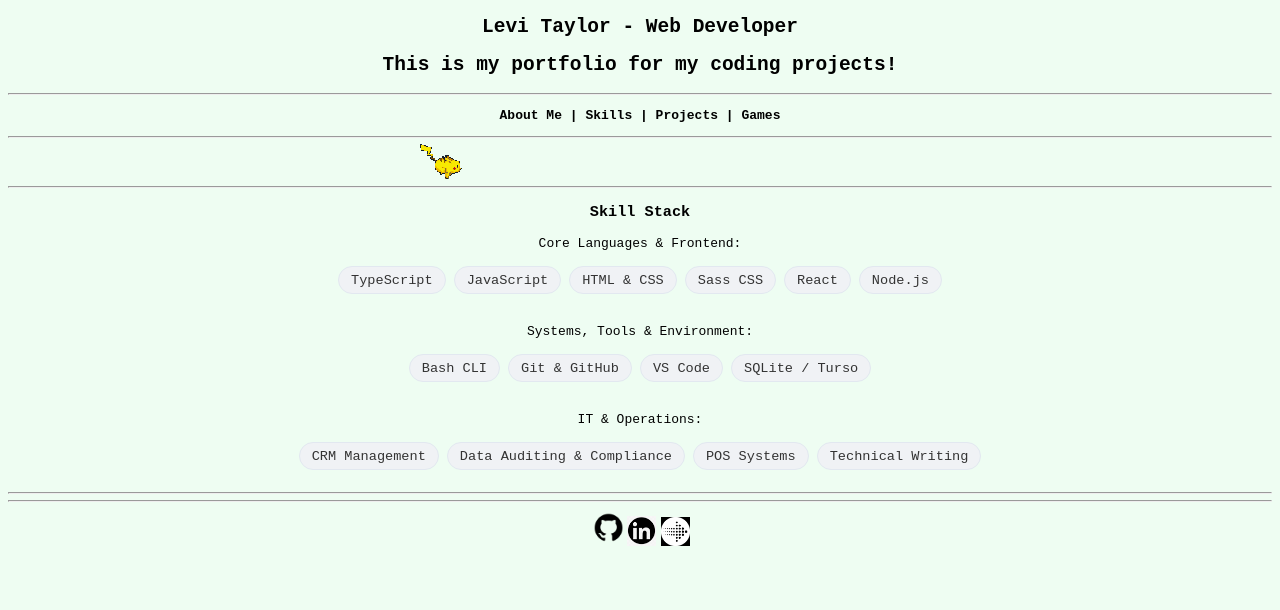
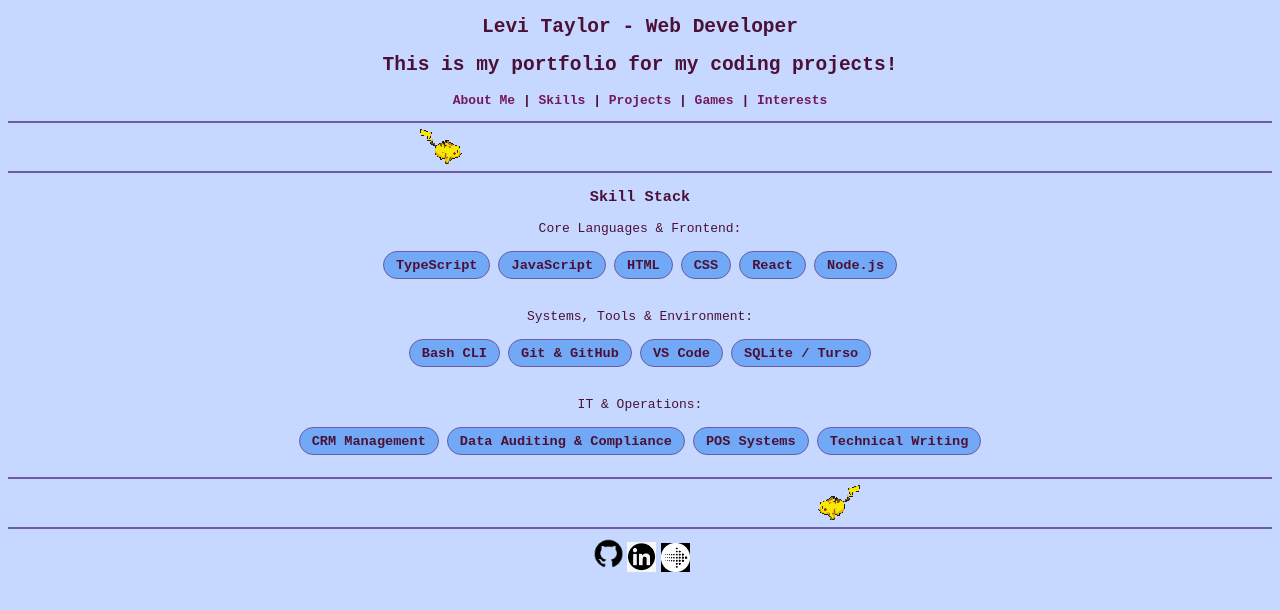
Before and after one commit to Levi-Taylor-Hotoke-26/portfolio, a React (Vite) app: page /skills in a window 1280 px wide. Shown: the top 610 px of the page. Built offline with nearby package versions, Linux system fonts and the light colour scheme.

Commit message:
feat(portfolio): Add all components

```diff
--- a/client/src/components/App.tsx
+++ b/client/src/components/App.tsx
@@ -4,6 +4,7 @@ import AboutMe from '../views/AboutMe.tsx'; // You can extract your About sectio
 import Skills from '../views/Skills.tsx';
 import Projects from '../views/Projects.tsx';
 import Games from '../views/Games.tsx';
+import Interests from '../views/Interests.tsx'
 
 export default function App() {
   return (
@@ -13,7 +14,6 @@ export default function App() {
           <h1>Levi Taylor - Web Developer</h1>
           <h2>This is my portfolio for my coding projects!</h2>
 
-          <hr />
           <nav>
             <p>
               <Link to="/">About Me</Link>
@@ -23,10 +23,11 @@ export default function App() {
               <Link to="/projects">Projects</Link>
               <b> | </b>
               <Link to="/games">Games</Link>
+              <b> | </b>
+              <Link to="/interests">Interests</Link>
             </p>
           </nav>
           <hr />
-
           <div className="pikachu-track">
             <img src="/client/public/images/pikachu-running.gif" alt="Pikachu running" className="pikachu-running" />
           </div>
@@ -40,13 +41,16 @@ export default function App() {
             <Route path="/skills" element={<Skills />} />
             <Route path="/projects" element={<Projects />} />
             <Route path="/games" element={<Games />} />
+            <Route path="/interests" element={<Interests />} />
           </Routes>
         </main>
 
-        <hr />
-        <hr />
-
         <footer>
+          <hr/>
+            <div className="pikachu-track">
+              <img src="/client/public/images/pikachu-running.gif" alt="Pikachu running" className="pikachu-running-flipped" />
+            </div>
+          <hr/>
           <a href="https://github.com/Levi-Taylor-Hotoke-26" target="_blank" rel="noreferrer" style={{ textDecoration: 'none' }}>
             <img width="37px" src="/client/public/images/github-logo.png" alt="GitHub logo" />
           </a>
--- /dev/null
+++ b/client/src/data/interestsData.ts
@@ -0,0 +1,35 @@
+export interface InterestItem {
+  id: string;
+  title: string;
+  imageUrl: string;
+}
+
+export const interestsData = {
+  games: [
+    { id: 'game-1', title: 'Pokemon', imageUrl: 'https://assets.nintendo.com/image/fetch/q_auto/f_auto/https://atum-img-lp1.cdn.nintendo.net/i/c/dc1ae8fc8a0a4eaf9a4a9c69b5dcd52f_1024' },
+    { id: 'game-2', title: 'Animal Crossing New Horizons', imageUrl: 'https://assets.nintendo.com/image/fetch/q_auto/f_auto/https://atum-img-lp1.cdn.nintendo.net/i/c/c52f22a9b96f46df91f1a60482ac02e6_1024' },
+    { id: 'game-3', title: 'Runescape', imageUrl: 'https://encrypted-tbn0.gstatic.com/images?q=tbn:ANd9GcT4plRZxDHJhn6vtvGvz96k1cgKPbFiGa1iUhbQERJlZQ&s=10' },
+    { id: 'game-4', title: 'Undertale/Deltarune', imageUrl: 'https://assets.nintendo.com/image/fetch/q_auto/f_auto/https://atum-img-lp1.cdn.nintendo.net/i/c/3d64ae29711e40feaf65d3148e2a46cf_1024' },
+  ] as InterestItem[],
+
+  movies: [
+    { id: 'movie-1', title: 'The Fall (2006)', imageUrl: 'https://media.themoviedb.org/t/p/w440_and_h660_face/liWcK5drDrypM2C9CRyW6K665Lz.jpg' },
+    { id: 'movie-2', title: 'Monkey Man (2024)', imageUrl: 'https://media.themoviedb.org/t/p/w440_and_h660_face/eWbRUKsoskjzpaYTUw2H2yVfMGh.jpg' },
+    { id: 'movie-3', title: 'Mad Max: Fury Road (2015)', imageUrl: 'https://media.themoviedb.org/t/p/w440_and_h660_face/wf0rvyXBTf2me1af6T0Z7WykTVo.jpg' },
+    { id: 'movie-4', title: 'Hardcore Henry (2016)', imageUrl: 'https://media.themoviedb.org/t/p/w440_and_h660_face/tskNxDDp9pq2QQrkDRHxRRFgr8H.jpg' },
+  ] as InterestItem[],
+
+  tvShows: [
+    { id: 'tv-1', title: 'Person of Interest (2011)', imageUrl: 'https://media.themoviedb.org/t/p/w440_and_h660_face/fcsHrM32ruheb8mowGrKGYnTz3M.jpg' },
+    { id: 'tv-2', title: 'Fringe (2008)', imageUrl: 'https://media.themoviedb.org/t/p/w440_and_h660_face/mPqZ9qCxap35iQLNABu1w8Zt9SH.jpg' },
+    { id: 'tv-3', title: 'Evil (2019)', imageUrl: 'https://media.themoviedb.org/t/p/w440_and_h660_face/mZvV71dsQkSs5cePbojeCsVAZlo.jpg' },
+    { id: 'tv-4', title: 'Desperate Housewives (2004)', imageUrl: 'https://media.themoviedb.org/t/p/w440_and_h660_face/tviGIfuP4gP3hi4IQhg0UuxhKGn.jpg' },
+  ] as InterestItem[],
+
+  anime: [
+    { id: 'anime-1', title: 'Durarara!! (2010)', imageUrl: 'https://media.themoviedb.org/t/p/w440_and_h660_face/ePTyPLVtMZdyPnU0KwFjrVCSQmI.jpg' },
+    { id: 'anime-2', title: 'Attack on Titan (2013)', imageUrl: 'https://media.themoviedb.org/t/p/w440_and_h660_face/pWFlyeunOIo51wYQOCx8kJDLm2y.jpg' },
+    { id: 'anime-3', title: 'Fullmetal Alchemist: Brotherhood (2009)', imageUrl: 'https://media.themoviedb.org/t/p/w440_and_h660_face/kjoGxuVepL2mFTUtdMGF6VvRv25.jpg' },
+    { id: 'anime-4', title: 'Soul Eater (2008)', imageUrl: 'https://media.themoviedb.org/t/p/w440_and_h660_face/hAszc4fYfKU4SexxiSIigS3z2WU.jpg' },
+  ] as InterestItem[],
+};
--- a/client/src/data/projectData.ts
+++ b/client/src/data/projectData.ts
@@ -58,5 +58,5 @@ export const projectsData: Project[] = [
       'Designed robust validation loops to ensure inputs are correctly handled and error-free',
       'Built terminal output tables with aligned columns for both yearly and monthly summary views',
     ],
-  },
+  }
 ];
--- a/client/src/views/Games.tsx
+++ b/client/src/views/Games.tsx
@@ -3,7 +3,6 @@ export default function Games() {
     <section id="games">
       <h3>Games</h3>
 
-      {/* Poliwrath Romp */}
       <h4>Poliwrath Romp!</h4>
       <p>
         <a href="https://github.com/Levi-Taylor-Hotoke-26/poliwrath-romp" target="_blank" rel="noreferrer">Github</a>
@@ -12,9 +11,6 @@ export default function Games() {
       </p>
       <iframe height="650px" src="https://levi-taylor-hotoke-26.github.io/poliwrath-romp/" title="Poliwrath Romp"></iframe>
 
-      <hr />
-
-      {/* Who's That Pokemon */}
       <h4>Who's That Pokemon!</h4>
       <p>
         <a href="https://github.com/Levi-Taylor-Hotoke-26/who-is-that" target="_blank" rel="noreferrer">Github</a>
@@ -23,9 +19,6 @@ export default function Games() {
       </p>
       <iframe height="1000px" src="https://levi-taylor-hotoke-26.github.io/who-is-that/" title="Who's That Pokemon"></iframe>
 
-      <hr />
-
-      {/* Quilava Quiz */}
       <h4>Quilava Quiz</h4>
       <p>
         <a href="https://github.com/Levi-Taylor-Hotoke-26/quilava-quiz" target="_blank" rel="noreferrer">Github</a>
--- /dev/null
+++ b/client/src/views/Interests.tsx
@@ -0,0 +1,28 @@
+import React from 'react';
+import { interestsData, InterestItem } from '../data/interestsData.ts';
+
+export default function Interests() {
+  const renderGalleryRow = (title: string, items: InterestItem[]) => (
+    <div className="gallery-section">
+      <h4 className="gallery-title">{title}</h4>
+      <div className="horizontal-scroll-container">
+        {items.map((item) => (
+          <div key={item.id} className="gallery-card">
+            <img src={item.imageUrl} alt={item.title} className="gallery-img" />
+            <p className="gallery-item-title">{item.title}</p>
+          </div>
+        ))}
+      </div>
+    </div>
+  );
+
+  return (
+    <section id="interests">
+      <h3 className="interests-main-title">Interests</h3>
+      {renderGalleryRow('Games', interestsData.games)}
+      {renderGalleryRow('Movies', interestsData.movies)}
+      {renderGalleryRow('TV Shows', interestsData.tvShows)}
+      {renderGalleryRow('Anime', interestsData.anime)}
+    </section>
+  );
+}
--- a/client/src/views/Projects.tsx
+++ b/client/src/views/Projects.tsx
@@ -26,7 +26,6 @@ export default function Projects() {
               <li key={index}>{task}</li>
             ))}
           </ul>
-          <hr />
         </div>
       ))}
     </section>
--- a/client/src/views/Skills.tsx
+++ b/client/src/views/Skills.tsx
@@ -9,8 +9,8 @@ export default function Skills() {
         <div className="pill-group">
           <span className="skill-pill">TypeScript</span>
           <span className="skill-pill">JavaScript</span>
-          <span className="skill-pill">HTML & CSS</span>
-          <span className="skill-pill">Sass CSS</span>
+          <span className="skill-pill">HTML</span>
+          <span className="skill-pill">CSS</span>
           <span className="skill-pill">React</span>
           <span className="skill-pill">Node.js</span>
         </div>
--- a/styles/main.css
+++ b/styles/main.css
@@ -1,13 +1,23 @@
+body{
+  background-color: #C6D8FF;
+  text-align: center;
+  font-family: monospace;
+  color: #4C1036;
+}
+
+header h1, header h2 {
+  color: #4C1036;
+}
+
 nav a {
   text-decoration: none;
-  color: black;
-  font-weight:bold;
+  color: #72195A;
+  font-weight: bold;
+  transition: color 0.1s ease;
 }
 
-body{
-  background-color: rgba(172, 247, 193, 0.2);
-  text-align: center;
-  font-family: monospace;
+nav a:hover {
+  color: #4C1036;
 }
 
 /* Pikachu */
@@ -18,6 +28,14 @@ body{
   height: 35px;
   margin: 0.1 0;
 }
+
+hr {
+  background-color: #6B5CA5;
+  width: 100%;
+  border: none;
+  height: 2px;
+}
+
 .pikachu-running {
   height: 35px;
   width: auto;
@@ -27,12 +45,31 @@ body{
   animation: runAcross 4s linear infinite;
 }
 
+.pikachu-running-flipped {
+  height: 35px;
+  width: auto;
+  position: absolute;
+  right: -120px;
+  image-rendering: pixelated;
+  animation: runAcrossRightToLeft 4s linear infinite;
+  transform: scaleX(-1);
+}
+
 @keyframes runAcross {
   0% {
     transform: translateX(0);
   }
   100% {
     transform: translateX(calc(100vw + 150px));
+  }
+}
+
+@keyframes runAcrossRightToLeft {
+  0% {
+    transform: scaleX(-1) translateX(0);
+  }
+  100% {
+    transform: scaleX(-1) translateX(calc(100vw + 150px));
   }
 }
 
@@ -45,13 +82,13 @@ body{
 }
 
 .skill-pill {
-  background-color: #f0f2f5;
-  color: #333;
+  background-color: #71A9F7;
+  color: #4C1036;
   padding: 0.35rem 0.75rem;
   border-radius: 50px;
   font-size: 0.85rem;
-  font-weight: 500;
-  border: 1px solid #e2e8f0;
+  font-weight: bold;
+  border: 1px solid #6B5CA5;
   transition: all 0.2s ease;
 }
 
@@ -68,8 +105,64 @@ section li {
 }
 
 iframe {
-  border: solid 2px black;
+  border: solid 2px #4C1036;
   overflow: hidden;
   width: 100%;
   max-width: 900px;
 }
+
+/* Interests */
+#interests {
+  padding: 0 1rem;
+}
+
+.interests-main-title {
+  color: #4C1036;
+  margin-bottom: 1.5rem;
+}
+
+.gallery-section {
+  margin-bottom: 2rem;
+  text-align: left;
+  padding: 0 2rem;
+}
+
+.gallery-title {
+  color: #72195A;
+  border-bottom: 2px solid #6B5CA5;
+  padding-bottom: 0.5rem;
+  text-align: center;
+}
+
+.horizontal-scroll-container {
+  display: flex;
+  overflow-x: auto;
+  gap: 1.5rem;
+  padding: 1rem 0;
+  scrollbar-width: thin;
+  justify-content: center;
+}
+
+.gallery-card {
+  flex: 0 0 auto;
+  width: 140px;
+  text-align: center;
+  background-color: #71A9F7;
+  border-radius: 8px;
+  padding: 10px;
+  border: 1px solid #6B5CA5;
+}
+
+.gallery-img {
+  width: 120px;
+  height: 160px;
+  object-fit: cover;
+  border-radius: 4px;
+}
+
+.gallery-item-title {
+  font-size: 0.85rem;
+  margin-top: 8px;
+  font-weight: bold;
+  color: #4C1036;
+}
```
